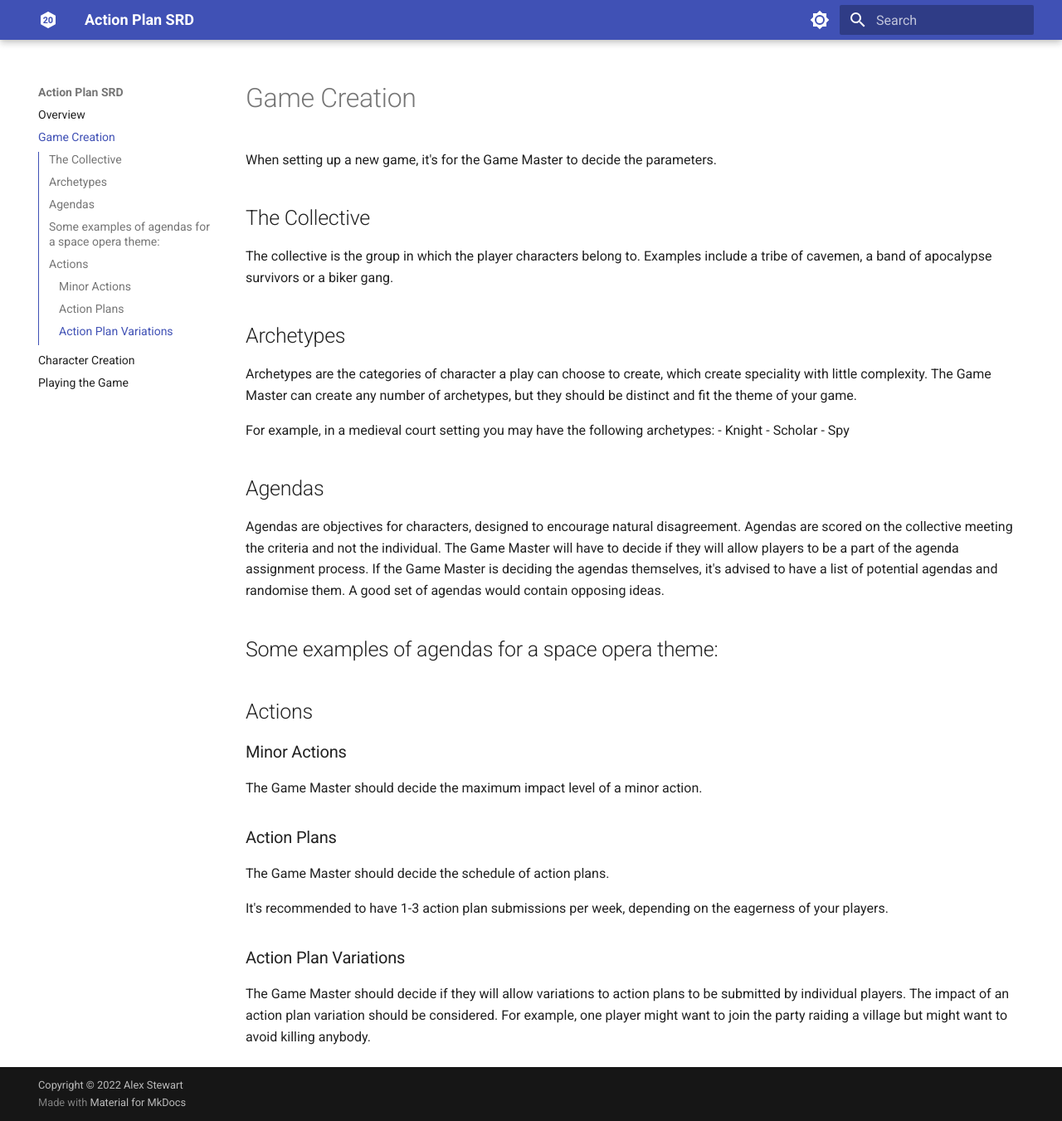
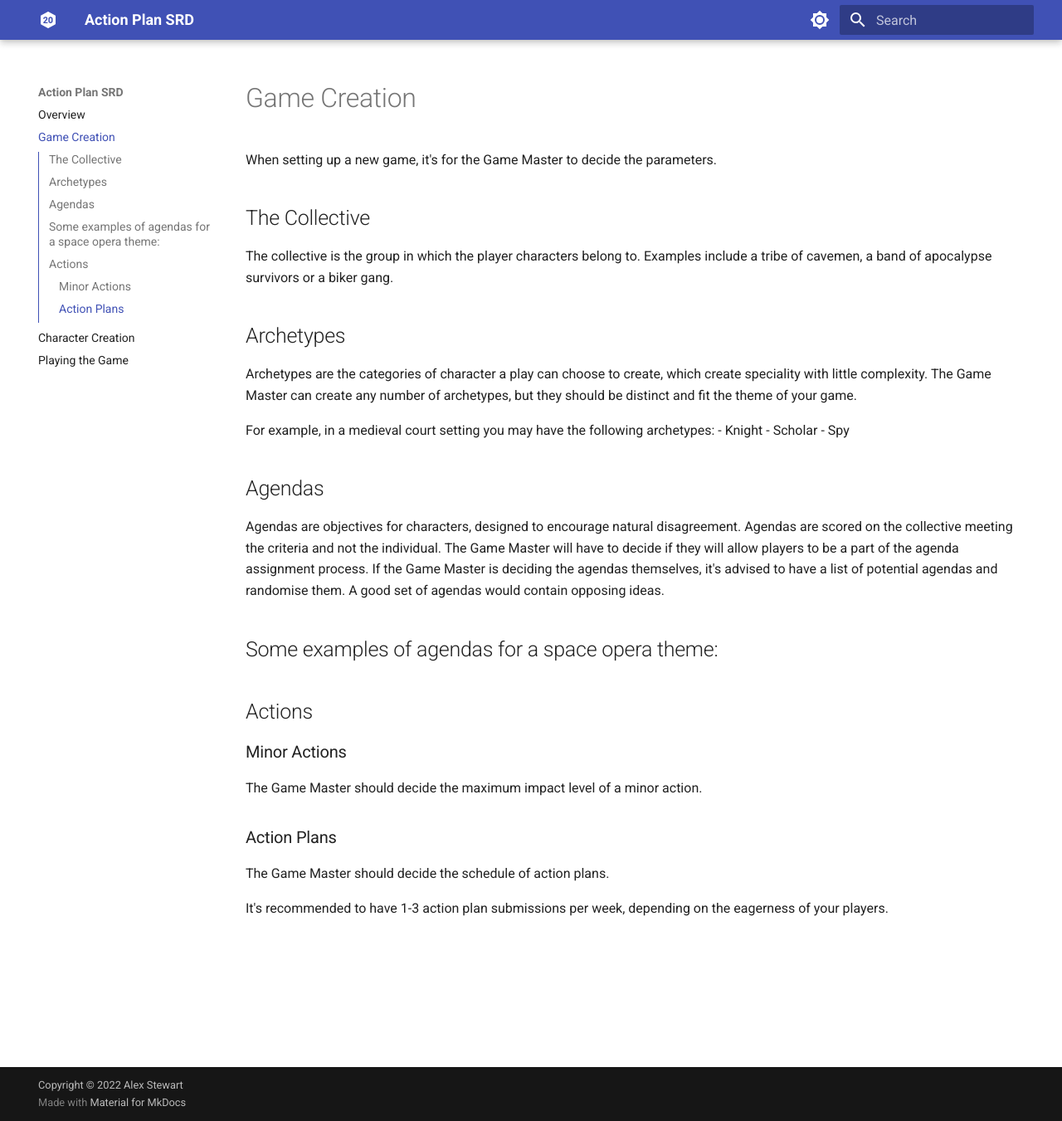
Before and after one commit to alex-stewart/action-plan-rpg, an MkDocs documentation site: the page built from docs/game_creation.md, in a window 1280 px wide and 1351 px high. Shown: the whole window at 83% size. Built offline with MkDocs 1.6.1 and Material for MkDocs 9.7.7, drawn with Linux system fonts in a browser that asks for light colours.

Commit message:
remove action plan variations

```diff
--- a/docs/game_creation.md
+++ b/docs/game_creation.md
@@ -39,9 +39,3 @@ The Game Master should decide the maximum impact level of a minor action.
 The Game Master should decide the schedule of action plans.
 
 It's recommended to have 1-3 action plan submissions per week, depending on the eagerness of your players.
-
-### Action Plan Variations
-
-The Game Master should decide if they will allow variations to action plans to be submitted by individual players.
-The impact of an action plan variation should be considered.
-For example, one player might want to join the party raiding a village but might want to avoid killing anybody.
```
